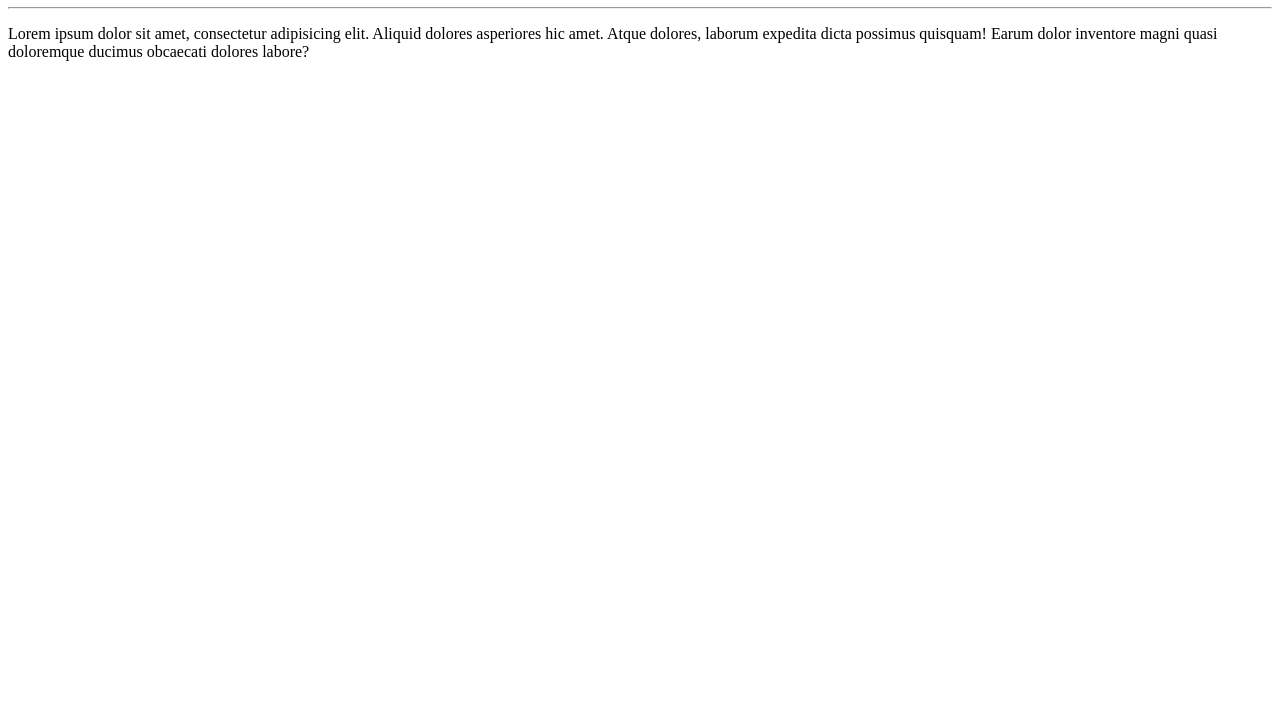
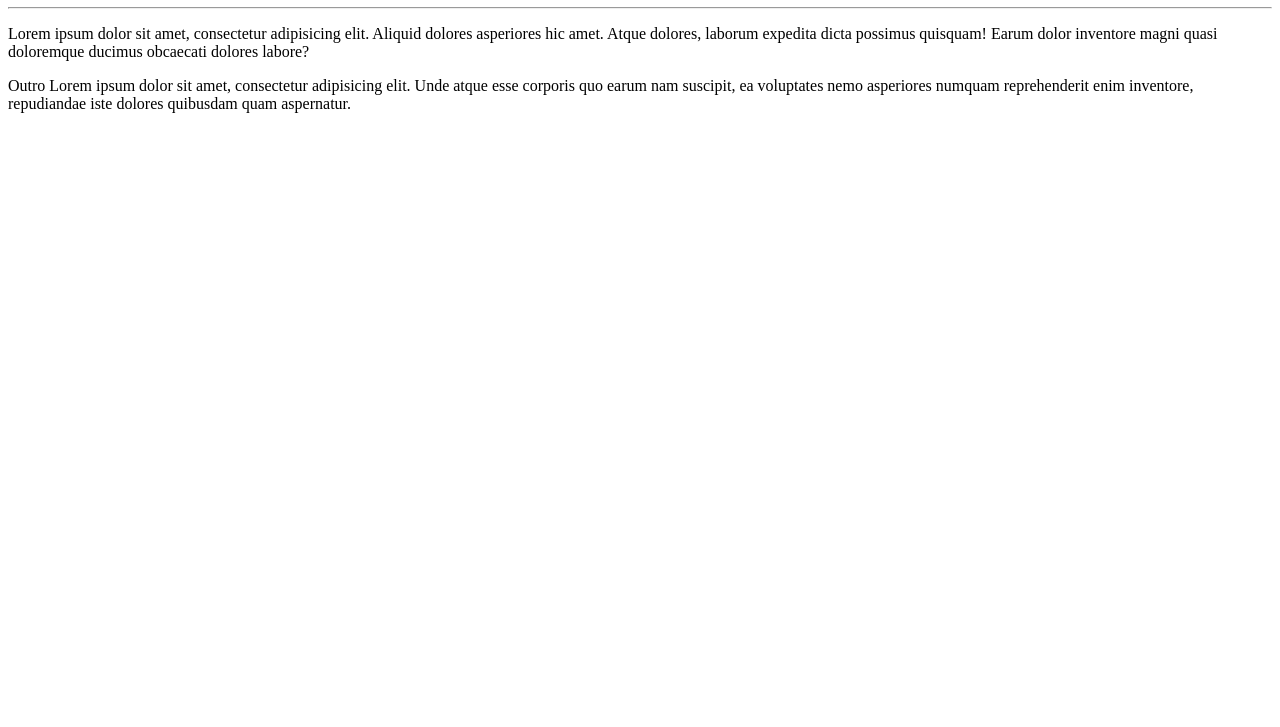
Before and after one commit to LeonelSous4/Primeiro-Repositorio, a plain HTML site: page site-exemplo/index.html in a window 1280 px wide. Shown: the part 73-800 px from the top of the page. Drawn offline with Linux system fonts and the light colour scheme.

Commit message:
outro paragrafo

```diff
--- a/site-exemplo/index.html
+++ b/site-exemplo/index.html
@@ -9,5 +9,7 @@
     <h1>Olá Mundo</h1>
     <hr>
     <p>Lorem ipsum dolor sit amet, consectetur adipisicing elit. Aliquid dolores asperiores hic amet. Atque dolores, laborum expedita dicta possimus quisquam! Earum dolor inventore magni quasi doloremque ducimus obcaecati dolores labore?</p>
+
+    <p>Outro Lorem ipsum dolor sit amet, consectetur adipisicing elit. Unde atque esse corporis quo earum nam suscipit, ea voluptates nemo asperiores numquam reprehenderit enim inventore, repudiandae iste dolores quibusdam quam aspernatur.</p>
 </body>
 </html>
```
